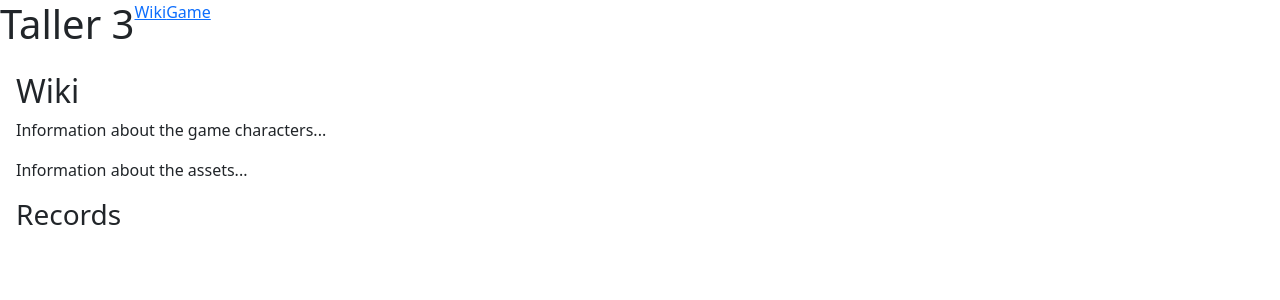
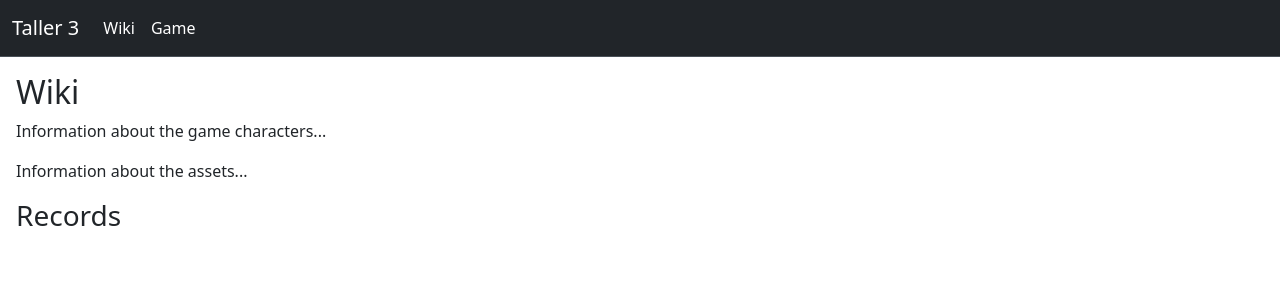
Before and after one commit to Ainsiel/et1-taller3, a Vue app: page / in a window 1280 px wide. Shown: the top 300 px of the page. Built offline with nearby package versions, Linux system fonts and the light colour scheme.

Commit message:
NavbarComponent updated.

```diff
--- a/src/components/NavbarComponent.vue
+++ b/src/components/NavbarComponent.vue
@@ -1,9 +1,19 @@
 <template>
-    <div class="d-flex w-full">
-        <h1>Taller 3</h1>
-        <router-link to="/">Wiki</router-link>
-        <router-link to="/game">Game</router-link>
-    </div>
+    <nav class="navbar navbar-expand-lg bg-dark border-bottom border-body" data-bs-theme="dark">
+        <div class="container-fluid">
+            <a class="navbar-brand" href="#">Taller 3</a>
+            <button class="navbar-toggler" type="button" data-bs-toggle="collapse" data-bs-target="#navbarNavAltMarkup"
+                aria-controls="navbarNavAltMarkup" aria-expanded="false" aria-label="Toggle navigation">
+                <span class="navbar-toggler-icon"></span>
+            </button>
+            <div class="collapse navbar-collapse" id="navbarNavAltMarkup">
+                <div class="navbar-nav">
+                    <router-link class="nav-link active" aria-current="page" to="/">Wiki</router-link>
+                    <router-link class="nav-link active" aria-current="page" to="/game">Game</router-link>
+                </div>
+            </div>
+        </div>
+    </nav>
 </template>
 
 <script setup>
```
